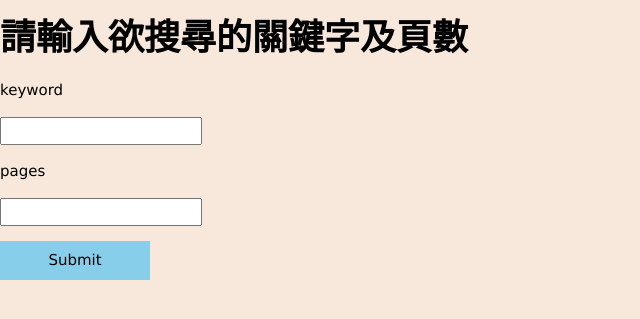
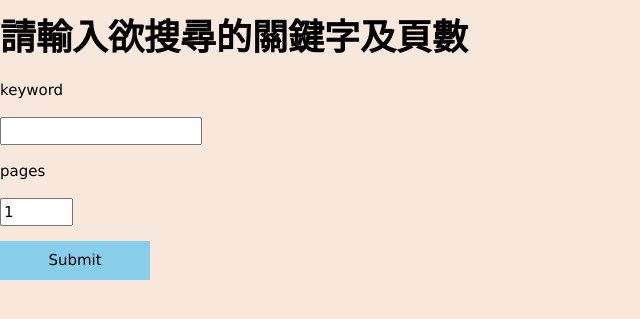
Before and after one commit to HiImHG/PYETL_with_Flask, a Flask app: page /post_submit2 in a window 1280 px wide. Shown: the top 319 px of the page, without its empty margins (0-640 px from the left). Run offline with Flask 2, Linux system fonts and the light colour scheme.

Commit message:
update html templates

```diff
--- a/requirements.txt
+++ b/requirements.txt
@@ -60,7 +60,6 @@ pandocfilters==1.4.3
 parso==0.8.2
 patsy==0.5.2
 pickleshare==0.7.5
-Pillow==8.4.0
 pip==21.1
 prometheus-client==0.11.0
 prompt-toolkit==3.0.20
--- a/templates/main.html
+++ b/templates/main.html
@@ -15,9 +15,9 @@
 <body>
     <h1><b>請輸入欲搜尋的關鍵字及頁數</b></h1>
     <form method='post' action="/post_submit2">
-        <p>keyword</p><input type='text' name='key_word'>
+        <p>keyword</p><input type='text' name='key_word' pattern="[\u4e00-\u9fa5-a-zA-Z0-9_\s]{1,25}">
         <br>
-         <p>pages</p><input type='text' name='pages'>
+         <p>pages</p><input type='number' step="10" min="1" max="99" name='pages' placeholder="請輸入欲搜尋頁數" value="1">
         <br>
         <p><button class="w3-button w3-light-blue">Submit</button></p>
 
--- a/templates/result.html
+++ b/templates/result.html
@@ -29,7 +29,7 @@
 </head>
 <body>
     <div>
-        <a href="/exportUser" class="button">下載 xlsx 檔案請點我</a>
+        <b></b><a href="/exportUser" class="button" style="color:#2b93e3; font-size: 40px">下載 xlsx 檔案請點我</a></b>
     </div>
     <div>
         <h3><b>搜尋關鍵字： {{ key_word }}</b></h3>
```
